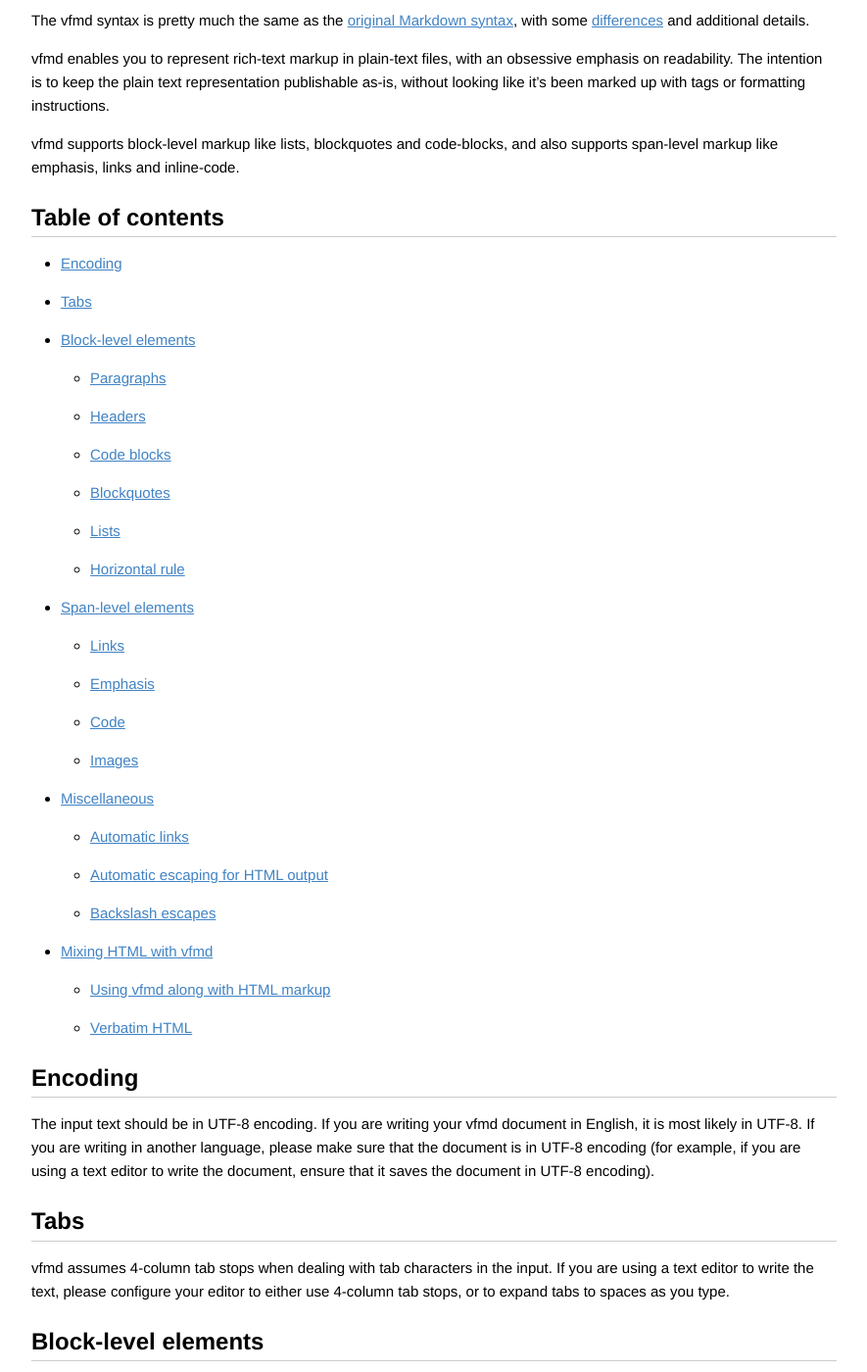
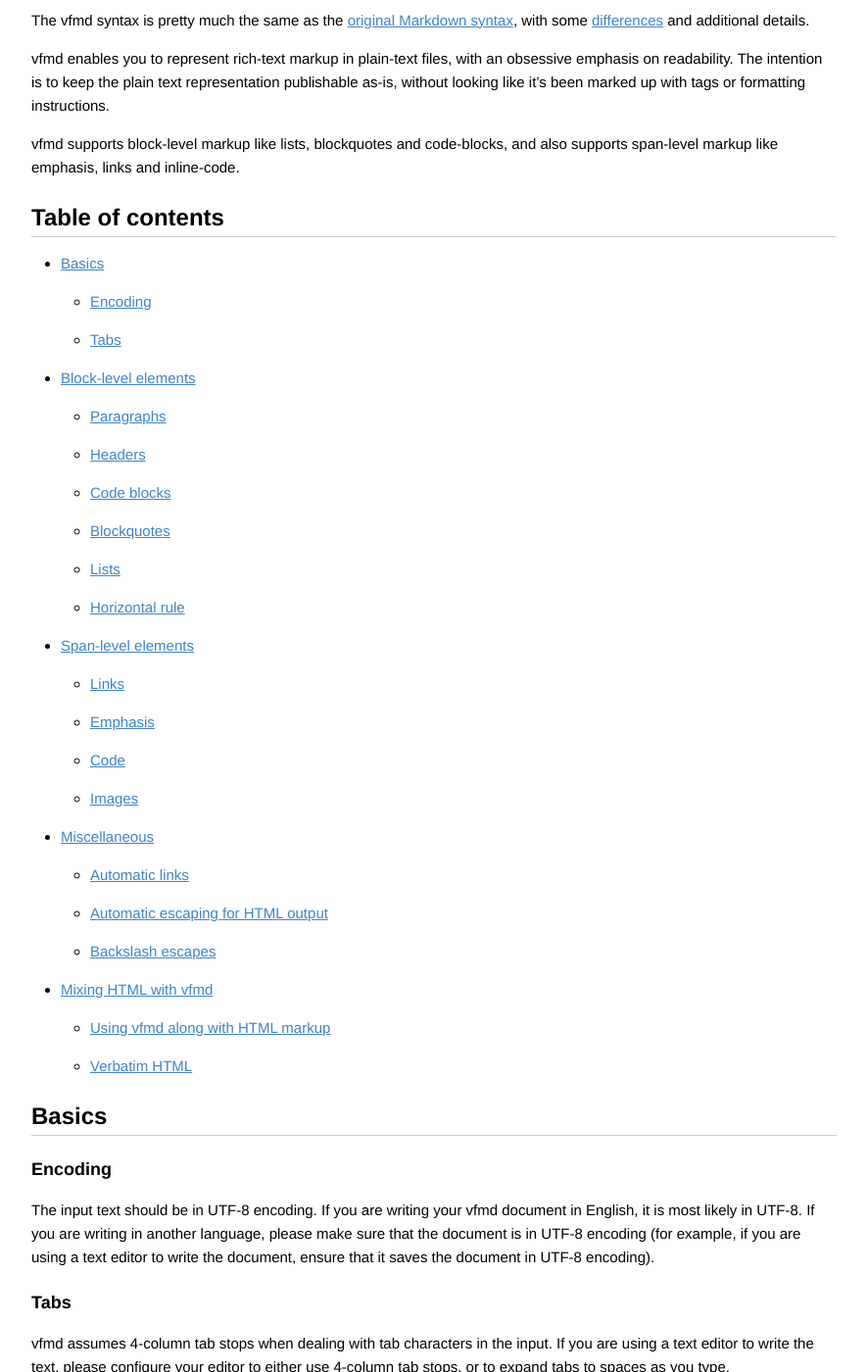
Before and after one commit to vfmd/vfmd-spec, a Jekyll site: the page built from syntax.md, in a window 1280 px wide and 1400 px high, scrolled down 296 px. Shown: the whole window at 98% size, without its empty margins (197-1082 px from the left). Built offline with Jekyll 4.4.1, drawn with Linux system fonts in a browser that asks for light colours; Markdown is read by kramdown in place of the engine named in the settings.

```diff
--- a/syntax.md
+++ b/syntax.md
@@ -32,8 +32,9 @@ and inline-code.
 
 ## Table of contents
 
-  * [Encoding]
-  * [Tabs]
+  * [Basics]
+      * [Encoding]
+      * [Tabs]
   * [Block-level elements]
       * [Paragraphs]
       * [Headers]
@@ -54,7 +55,11 @@ and inline-code.
       * [Using vfmd along with HTML markup]
       * [Verbatim HTML]
 
-<h2 id="encoding">Encoding</h2>
+<h2 id="basics">Basics</h2>
+
+[Basics]: #basics
+
+<h3 id="encoding">Encoding</h3>
 
 [Encoding]: #encoding
 
@@ -64,7 +69,7 @@ another language, please make sure that the document is in UTF-8
 encoding (for example, if you are using a text editor to write the
 document, ensure that it saves the document in UTF-8 encoding).
 
-<h2 id="tabs">Tabs</h2>
+<h3 id="tabs">Tabs</h3>
 
 [Tabs]: #tabs
 
```
